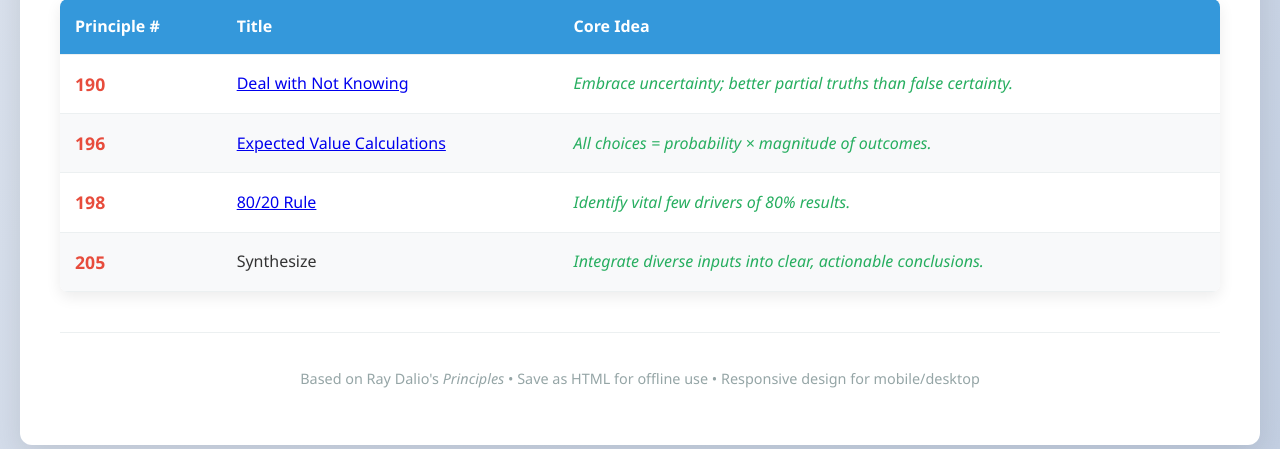
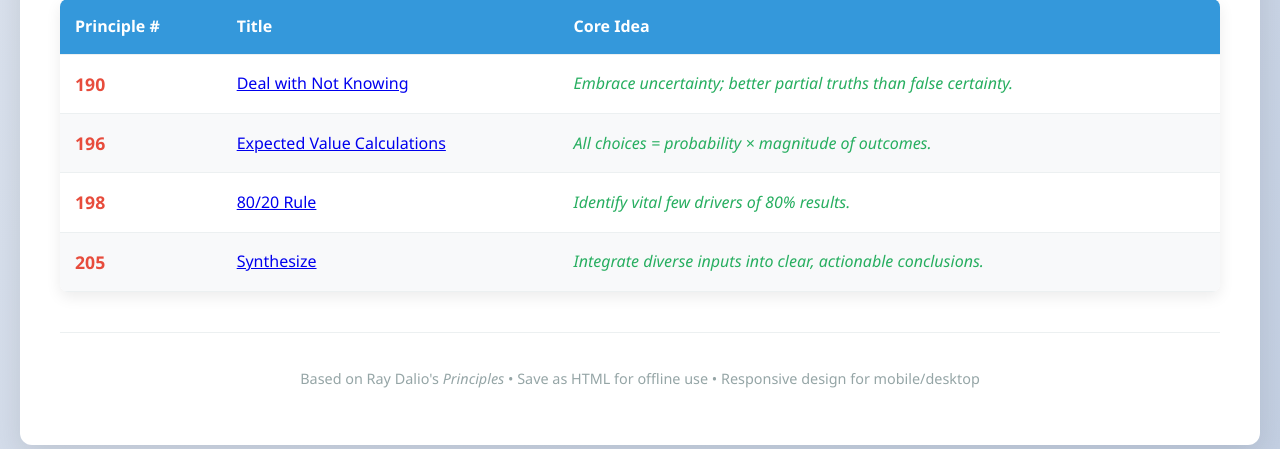
Before and after one commit to kbulbul026-coder/Centers, a Flask app: page /principles-system in a window 1280 px wide. Shown: the part 2175-2624 px from the top of the page. Run offline with Flask 3, Linux system fonts and the light colour scheme.

Commit message:
Update principles_system.html

```diff
--- a/templates/principles_system.html
+++ b/templates/principles_system.html
@@ -205,7 +205,23 @@ Expected Value Calculations
 
 
 </td><td class="core-idea">Identify vital few drivers of 80% results.</td></tr>
-                <tr><td class="principle-num">205</td><td>Synthesize</td><td class="core-idea">Integrate diverse inputs into clear, actionable conclusions.</td></tr>
+                <tr><td class="principle-num">205</td><td>
+
+
+
+
+
+<a href="/synthesize_dots" class="text-blue-400 hover:underline">
+
+
+Synthesize
+
+</a>
+
+
+
+
+</td><td class="core-idea">Integrate diverse inputs into clear, actionable conclusions.</td></tr>
             </tbody>
         </table>
 
```
